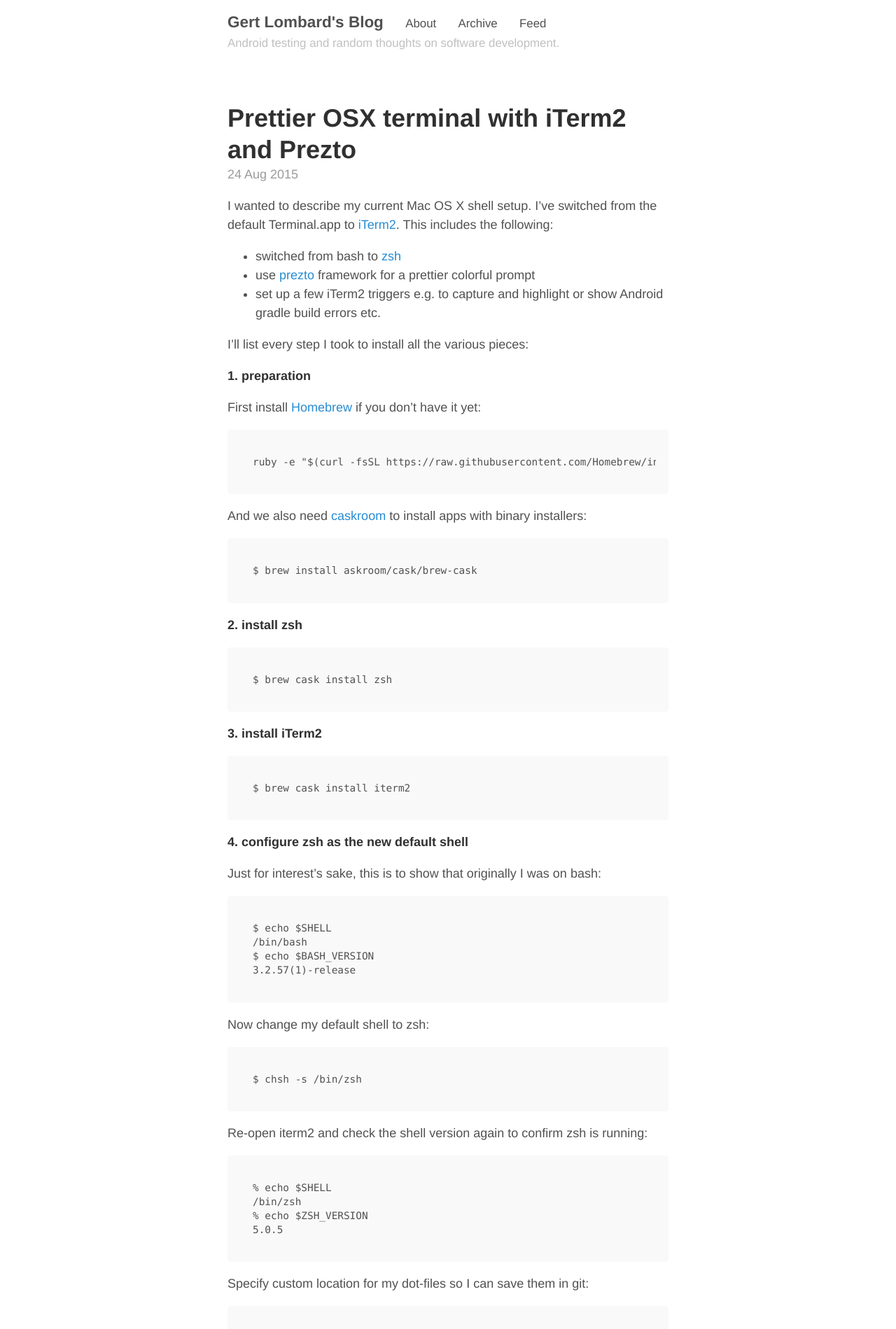
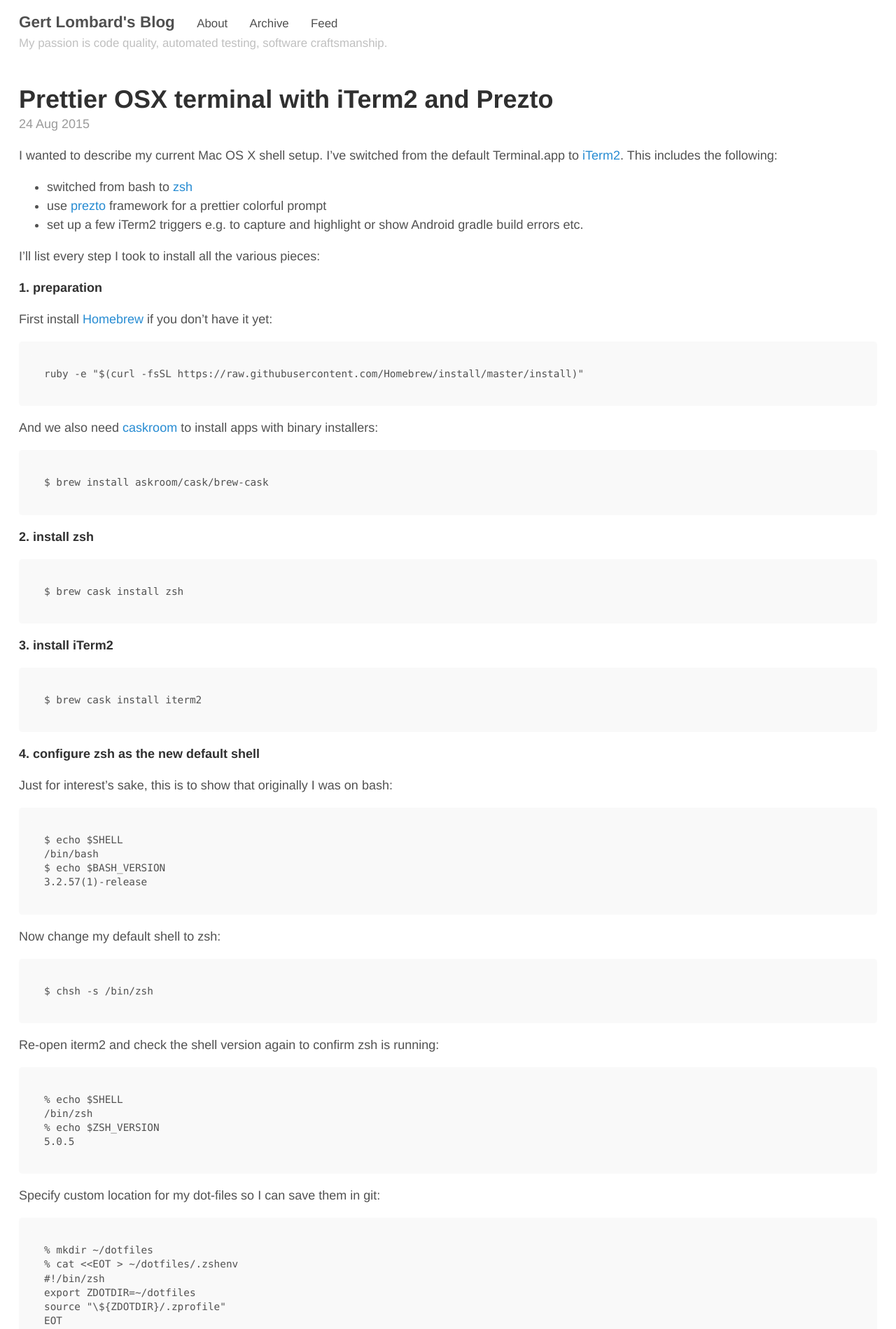
Before and after one commit to glombard/glombard.github.io, a Jekyll site: the page built from index.html, in a window 1280 px wide. Shown: the top 1899 px of the page at 70% size. Built offline with Jekyll 4.4.1, drawn with Linux system fonts in a browser that asks for light colours; the list of posts is cut into pages by our own code; comment, search, counter and statistics services are not loaded.

Commit message:
Some layout changes

```diff
--- a/_config.yml
+++ b/_config.yml
@@ -3,6 +3,8 @@ author:
   name: Gert Lombard
   url: https://twitter.com/codeblast
 baseurl: ''
+gems:
+- jekyll-paginate
 github:
   repo: https://github.com/glombard/glombard.github.io
 highlighter: pygments
@@ -12,11 +14,11 @@ links:
   Feed: /atom.xml
 paginate: 5
 permalink: pretty
-relative_permalinks: true
+relative_permalinks: false
 sass:
   sass_dir: _sass
   style: :compressed
-tagline: Android testing and random thoughts on software development.
+tagline: My passion is code quality, automated testing, software craftsmanship.
 title: Gert Lombard's Blog
 url: http://codeblast.com
-version: 1.0.2
+version: 1.0.3
--- a/_sass/_layout.scss
+++ b/_sass/_layout.scss
@@ -3,7 +3,6 @@
 // Styles for managing the structural hierarchy of the site.
 
 .container {
-  max-width: 38rem;
   padding-left:  1.5rem;
   padding-right: 1.5rem;
   margin-left:  auto;
--- a/_sass/_masthead.scss
+++ b/_sass/_masthead.scss
@@ -5,12 +5,12 @@
 .masthead {
   padding-top:    1rem;
   padding-bottom: 1rem;
-  margin-bottom: 3rem;
+  margin-bottom: 1rem;
 }
 
 .masthead-title {
   margin-top: 0;
-  margin-bottom: 0;
+  margin-bottom: 1;
   color: #505050;
 
   a {
```
